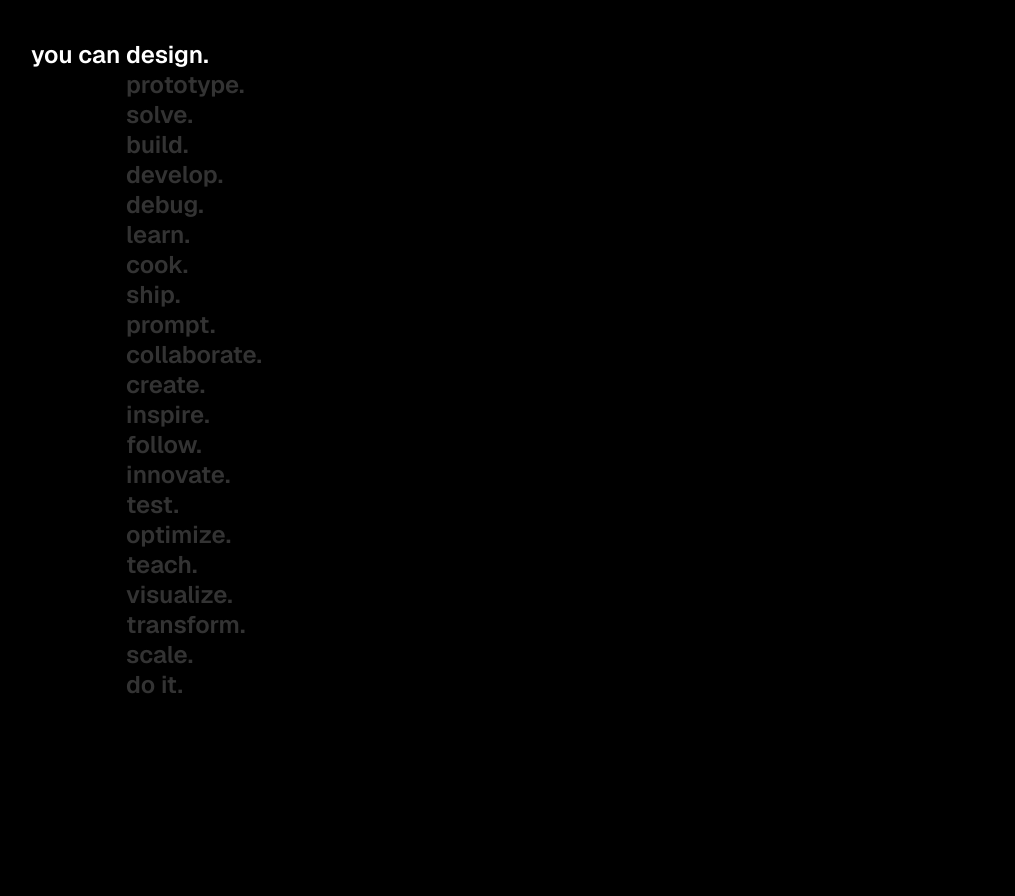
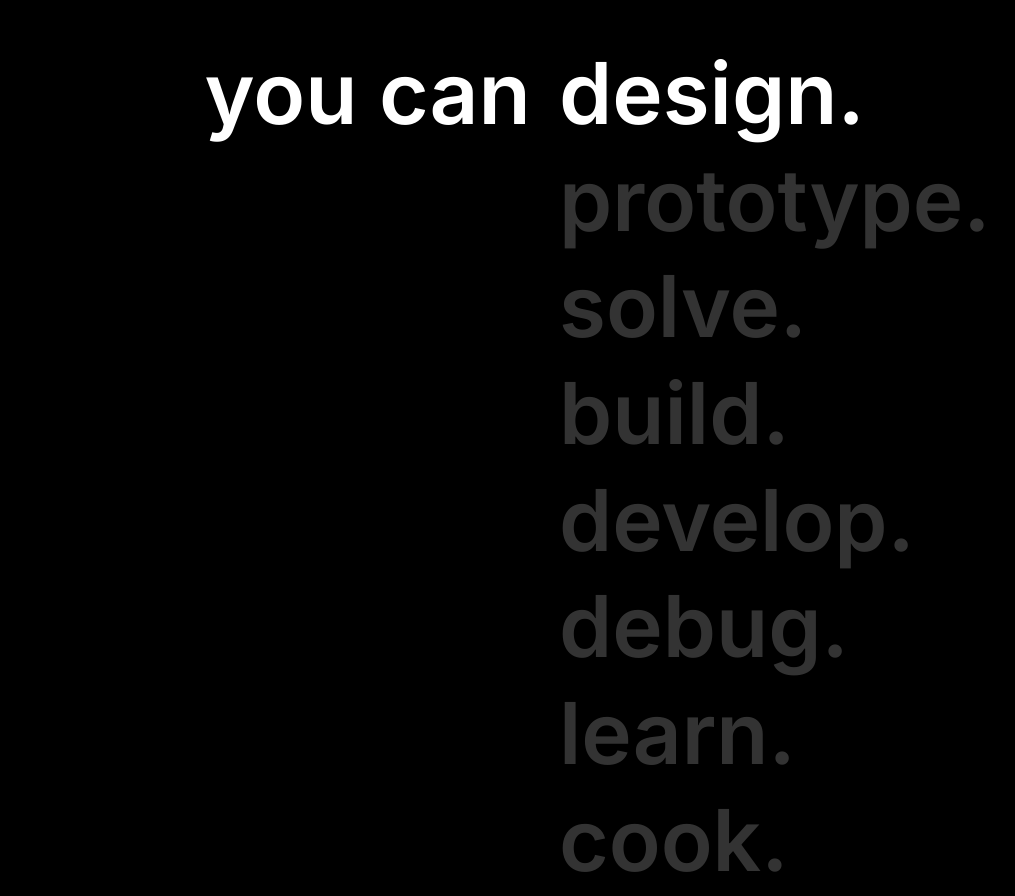
Before and after one commit to izhuk5/gsap-scroll-section-1, a plain HTML site: page index.html in a window 1280 px wide. Shown: the part 760-1656 px from the top of the page, without its empty margins (49-1064 px from the left). Drawn offline with nearby package versions, Linux system fonts and the light colour scheme.

Commit message:
new changes

```diff
--- a/index.html
+++ b/index.html
@@ -10,40 +10,39 @@
 </head>
 
 <body>
-  <!-- partial:index.partial.html -->
-  <header>
-    <h1 class="fluid">you can<br />scroll.</h1>
-  </header>
+  <section class="section_spacer">
+    <h1 class="spacer_heading1">Happy Scroll</h1>
+  </section>
   <main>
-    <section class="content fluid">
-      <h2>you can&nbsp;</h2>
-      <ul>
-        <li>design.</li>
-        <li>prototype.</li>
-        <li>solve.</li>
-        <li>build.</li>
-        <li>develop.</li>
-        <li>debug.</li>
-        <li>learn.</li>
-        <li>cook.</li>
-        <li>ship.</li>
-        <li>prompt.</li>
-        <li>collaborate.</li>
-        <li>create.</li>
-        <li>inspire.</li>
-        <li>follow.</li>
-        <li>innovate.</li>
-        <li>test.</li>
-        <li>optimize.</li>
-        <li>teach.</li>
-        <li>visualize.</li>
-        <li>transform.</li>
-        <li>scale.</li>
-        <li>do it.</li>
-      </ul>
+    <section class="craft_wrapper">
+      <h2 class="craft_heading">you can</h2>
+      <div class="craft_list">
+        <div class="craft_item">design.</div>
+        <div class="craft_item">prototype.</div>
+        <div class="craft_item">solve.</div>
+        <div class="craft_item">build.</div>
+        <div class="craft_item">develop.</div>
+        <div class="craft_item">debug.</div>
+        <div class="craft_item">learn.</div>
+        <div class="craft_item">cook.</div>
+        <div class="craft_item">ship.</div>
+        <div class="craft_item">prompt.</div>
+        <div class="craft_item">collaborate.</div>
+        <div class="craft_item">create.</div>
+        <div class="craft_item">inspire.</div>
+        <div class="craft_item">follow.</div>
+        <div class="craft_item">innovate.</div>
+        <div class="craft_item">test.</div>
+        <div class="craft_item">optimize.</div>
+        <div class="craft_item">teach.</div>
+        <div class="craft_item">visualize.</div>
+        <div class="craft_item">transform.</div>
+        <div class="craft_item">scale.</div>
+        <div class="craft_item">do it.</div>
+      </div>
     </section>
-    <section>
-      <h2 class="fluid">fin.</h2>
+    <section class="section_spacer">
+      <h2 class="spacer_heading3">fin.</h2>
     </section>
   </main>
   <script type="module" src="./script.js"></script>
--- a/script.js
+++ b/script.js
@@ -1,27 +1,24 @@
 import gsap from 'https://cdn.skypack.dev/gsap@3.12.0';
 import ScrollTrigger from 'https://cdn.skypack.dev/gsap@3.12.0/ScrollTrigger';
 
+document.addEventListener('DOMContentLoaded', () => {
   const config = {
-  theme: 'dark',
     animate: true,
-  snap: true,
-  debug: false
+    snap: true
   };
 
   let items;
   let dimmerScrub;
 
   const update = () => {
-  document.documentElement.dataset.theme = config.theme;
     document.documentElement.dataset.animate = config.animate;
     document.documentElement.dataset.snap = config.snap;
-  document.documentElement.dataset.debug = config.debug;
 
     if (!config.animate) {
       dimmerScrub?.disable(true, false);
       gsap.set(items, { opacity: 1 });
     } else {
-    gsap.set(items, { opacity: i => i !== 0 ? 0.2 : 1 });
+      gsap.set(items, { opacity: i => i !== 0 ? 0.2 : 0.2 });
       dimmerScrub?.enable(true, true);
     }
   };
@@ -31,7 +28,7 @@ if (!CSS.supports('(animation-timeline: scroll()) and (animation-range: 0% 100%)
     gsap.registerPlugin(ScrollTrigger);
 
     // animate the items with GSAP if there's no CSS support
-  items = gsap.utils.toArray('ul li');
+    items = gsap.utils.toArray('.craft_list .craft_item');
 
     gsap.set(items, { opacity: i => i !== 0 ? 0.2 : 1 });
 
@@ -59,6 +56,5 @@ if (!CSS.supports('(animation-timeline: scroll()) and (animation-range: 0% 100%)
       scrub: 0.2
     });
   }
-
-// run it
   update();
+});
--- a/style.css
+++ b/style.css
@@ -1,51 +1,103 @@
-@import url('https://fonts.googleapis.com/css2?family=Geist:wght@100..900&display=swap');
+@import url('https://fonts.googleapis.com/css2?family=Inter:wght@100..900&display=swap');
 @import url('https://unpkg.com/normalize.css');
 
-:root {
-  --lightness: 65%;
+/* Base styles */
+*,
+*:after,
+*:before {
+  box-sizing: border-box;
 }
 
-[data-theme='dark'] {
-  --lightness: 75%;
+html {
+  font-size: calc(-0.0006949270326617185rem + 1.111883252258513vw);
 }
 
-[data-theme='light'] {
-  --lightness: 65%;
-}
-
-@media (prefers-color-scheme: dark) {
-  :root {
-    --lightness: 75%;
+@media screen and (max-width:1440px) {
+  html {
+    font-size: calc(-0.0006949270326615706rem + 1.111883252258513vw);
   }
 }
 
-li:not(:last-of-type) {
+body {
+  background: black;
+  font-family: 'Inter', sans-serif, system-ui;
+  min-height: 100vh;
+}
+
+/* Typography */
+h1 {
+  color: white;
+  font-size: 8rem;
+  line-height: 0.8;
+  margin: 0;
+  text-wrap: pretty;
+}
+
+/* Layout */
+main {
+  width: 100%;
+}
+
+header {
+  display: flex;
+  min-height: 100vh;
+  padding-inline: 5rem;
+  place-items: center;
+  width: 100%;
+}
+
+footer {
+  opacity: 0.5;
+  padding-block: 2rem;
+}
+
+.section_spacer {
+  min-height: 100vh;
+  display: flex;
+  place-items: center;
+  width: 100%;
+  justify-content: center;
+}
+
+.spacer_heading3 {
+  font-size: 6rem;
+  color: white;
+}
+
+/* Craft components */
+.craft_wrapper {
+  color: white;
+  display: flex;
+  font-size: 6rem;
+  line-height: 1.25;
+  padding-left: 5rem;
+  width: 100%;
+  justify-content: center;
+  gap: 2rem;
+}
+
+.craft_heading {
+  display: inline-block;
+  font-size: 6rem;
+  font-weight: 600;
+  height: -webkit-fit-content;
+  height: -moz-fit-content;
+  height: fit-content;
+  margin: 0;
+  position: sticky;
+  top: calc(50% - 0.5lh);
+}
+
+.craft_list {
+  font-weight: 600;
+}
+
+.craft_item:not(:last-of-type) {
   color: attr(data-color);
   transition: color 0.3s ease;
 }
 
-@supports (animation-timeline: scroll()) and (animation-range: 0% 100%) {
-  [data-animate='true'] {
-    li {
-      opacity: 0.2;
-      -webkit-animation-name: opacity;
-              animation-name: opacity;
-
-      &:first-of-type {
-        --start-opacity: 1;
-      }
-      &:last-of-type {
-        --end-opacity: 1;
-      }
-      -webkit-animation-fill-mode: both;
-              animation-fill-mode: both;
-      -webkit-animation-timing-function: linear;
-              animation-timing-function: linear;
-      animation-range: cover calc(50% - 1lh) calc(50% + 1lh);
-      animation-timeline: view();
-    }
-  }
-
+/* Animations */
 @-webkit-keyframes opacity {
   0% {
     opacity: var(--start-opacity, 0.2);
@@ -69,127 +121,37 @@ li:not(:last-of-type) {
     opacity: var(--end-opacity, 0.2);
   }
 }
-}
 
-section:first-of-type {
-  font-size: 1.5rem;
-  display: flex;
-  line-height: 1.25;
-  width: 100%;
-  padding-left: 5rem;
-}
-
-section:last-of-type {
-  min-height: 100vh;
-  display: flex;
-  place-items: center;
-  width: 100%;
-  justify-content: center;
-}
-
-section:last-of-type h2 {
-  font-size: 1.5rem;
-}
-
-main {
-  width: 100%;
-}
-
-section:first-of-type h2 {
-  position: sticky;
-  top: calc(50% - 0.5lh);
-  font-size: 1.5rem;
-  margin: 0;
-  display: inline-block;
-  height: -webkit-fit-content;
-  height: -moz-fit-content;
-  height: fit-content;
-  font-weight: 600;
-}
-
-ul {
-  font-weight: 600;
-  padding-inline: 0;
-  margin: 0;
-  list-style-type: none;
-}
-
+/* Scroll snap */
 [data-snap='true'] {
   -ms-scroll-snap-type: y proximity;
       scroll-snap-type: y proximity;
 }
 
-[data-snap='true'] li {
+[data-snap='true'] .craft_item {
   scroll-snap-align: center;
 }
 
-header {
-  min-height: 100vh;
-  display: flex;
-  place-items: center;
-  width: 100%;
-  padding-inline: 5rem;
+/* Feature queries */
+@supports (animation-timeline: scroll()) and (animation-range: 0% 100%) {
+  [data-animate='true'] {
+    .craft_item {
+      -webkit-animation-fill-mode: both;
+              animation-fill-mode: both;
+      -webkit-animation-name: opacity;
+              animation-name: opacity;
+      -webkit-animation-timing-function: linear;
+              animation-timing-function: linear;
+      animation-range: cover calc(50% - 1lh) calc(50% + 1lh);
+      animation-timeline: view();
+      opacity: 0.2;
+
+      &:first-of-type {
+        --start-opacity: 1;
       }
-
-footer {
-  padding-block: 2rem;
-  opacity: 0.5;
+      &:last-of-type {
+        --end-opacity: 1;
       }
-
-h1 {
-  font-size: 3rem;
-  text-wrap: pretty;
-  line-height: 0.8;
-  margin: 0;
-  color: white;
     }
-
-html {
-  color-scheme: light dark;
   }
-
-[data-theme='light'] {
-  color-scheme: light only;
 }
-
-[data-theme='dark'] {
-  color-scheme: dark only;
-}
-
-*,
-*:after,
-*:before {
-  box-sizing: border-box;
-}
-
-body {
-  display: grid;
-  place-items: center;
-  background: light-dark(white, black);
-  min-height: 100vh;
-  font-family: 'Geist', 'SF Pro Text', 'SF Pro Icons', 'AOS Icons',
-    'Helvetica Neue', Helvetica, Arial, sans-serif, system-ui;
-}
-
-/* body::before {
-  --size: 45px;
-  --line: color-mix(in hsl, canvasText, transparent 70%);
-  content: '';
-  height: 100vh;
-  width: 100vw;
-  position: fixed;
-  background: linear-gradient(
-        90deg,
-        var(--line) 1px,
-        transparent 1px var(--size)
-      )
-      50% 50% / var(--size) var(--size),
-    linear-gradient(var(--line) 1px, transparent 1px var(--size)) 50% 50% /
-      var(--size) var(--size);
-  -webkit-mask: linear-gradient(-20deg, transparent 50%, white);
-          mask: linear-gradient(-20deg, transparent 50%, white);
-  top: 0;
-  transform-style: flat;
-  pointer-events: none;
-  z-index: -1;
-} */
```
Also changed, not shown: 1 other file. Lines whose indentation alone changed are shown as unchanged.
